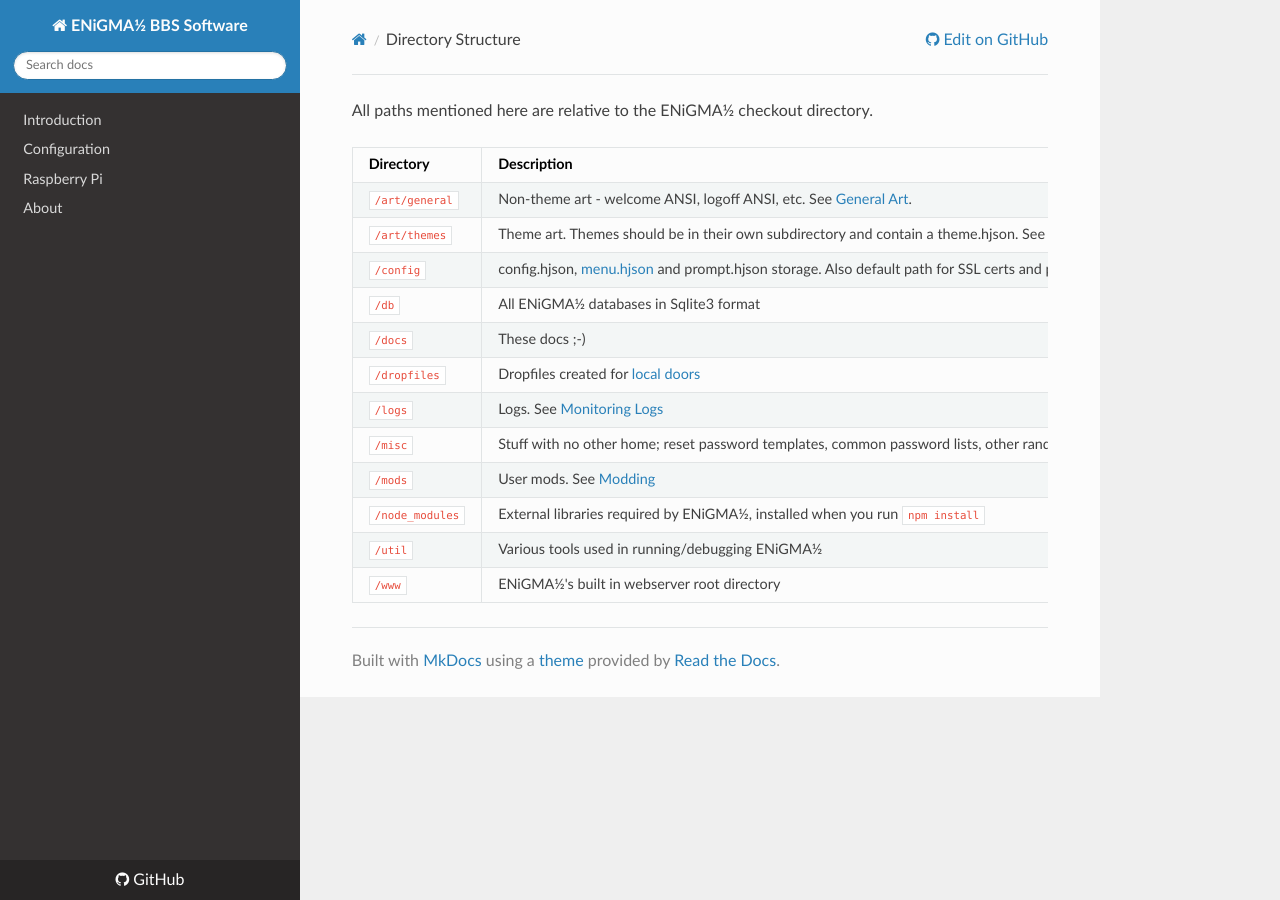
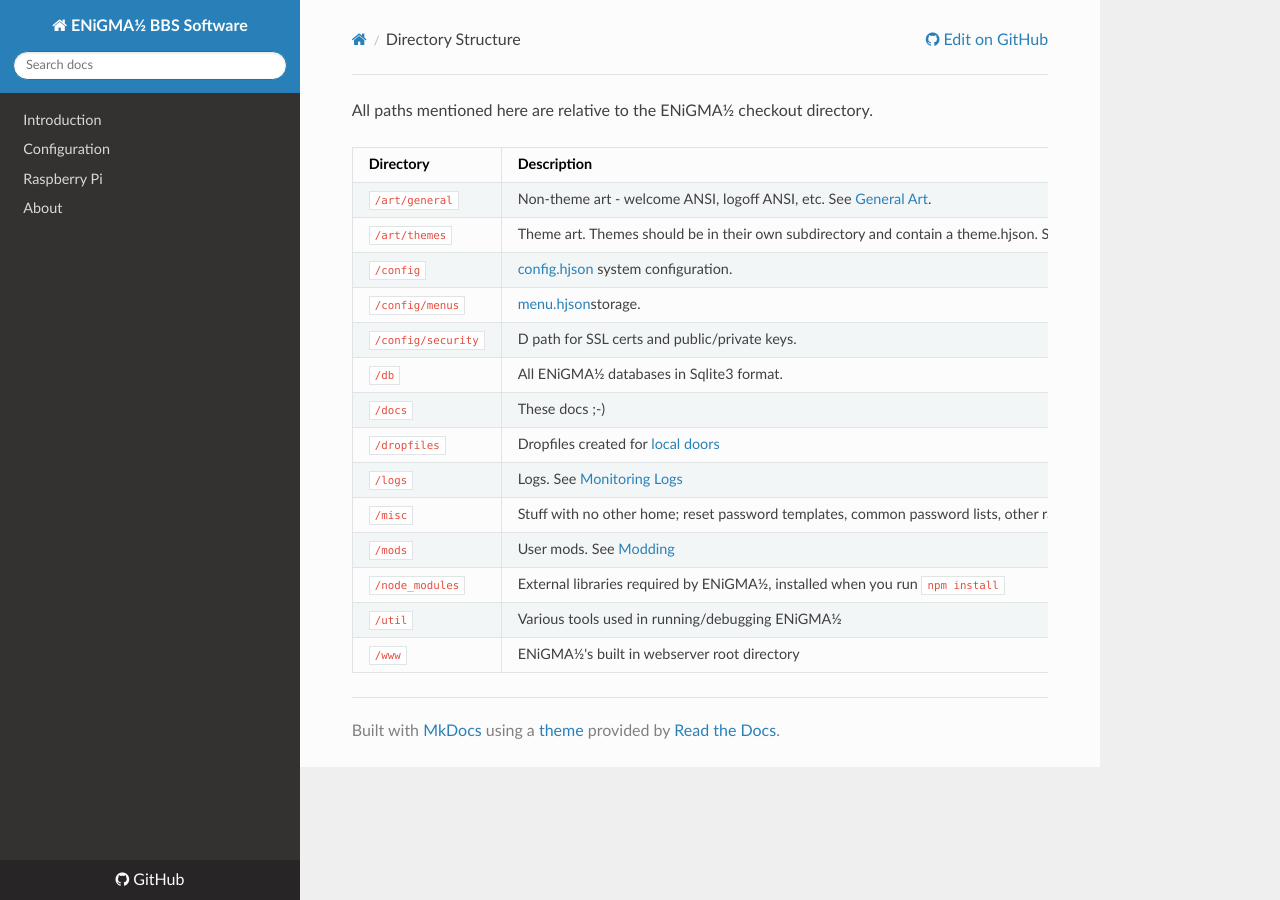
Before and after one commit to NuSkooler/enigma-bbs, an MkDocs documentation site: the page built from docs/configuration/directory-structure.md, in a window 1280 px wide. Built offline with MkDocs 1.6.1, drawn with Linux system fonts in a browser that asks for light colours; nearby versions of some CDN libraries; old or Windows-style settings are respelled for this version of MkDocs.

Commit message:
Doc updates

```diff
--- a/docs/configuration/directory-structure.md
+++ b/docs/configuration/directory-structure.md
@@ -8,8 +8,10 @@ All paths mentioned here are relative to the ENiGMA½ checkout directory.
 |---------------------|-----------------------------------------------------------------------------------------------------------|
 | `/art/general`      | Non-theme art - welcome ANSI, logoff ANSI, etc. See [General Art]({{ site.baseurl }}{% link art/general.md %}).
 | `/art/themes`       | Theme art. Themes should be in their own subdirectory and contain a theme.hjson. See [Themes]({{ site.baseurl }}{% link art/themes.md %}).
-| `/config`           | config.hjson, [menu.hjson]({{ site.baseurl }}{% link configuration/menu-hjson.md %}) and prompt.hjson storage. Also default path for SSL certs and public/private keys
-| `/db`               | All ENiGMA½ databases in Sqlite3 format
+| `/config`           | [config.hjson](config-hjson.md) system configuration.
+| `/config/menus`     | [menu.hjson](menu-hjson.md)storage.
+| `/config/security`  | D path for SSL certs and public/private keys.
+| `/db`               | All ENiGMA½ databases in Sqlite3 format.
 | `/docs`             | These docs ;-)
 | `/dropfiles`        | Dropfiles created for [local doors]({{ site.baseurl }}{% link modding/local-doors.md %})
 | `/logs`             | Logs. See [Monitoring Logs]({{ site.baseurl }}{% link troubleshooting/monitoring-logs.md %})
--- a/docs/configuration/menu-hjson.md
+++ b/docs/configuration/menu-hjson.md
@@ -3,7 +3,7 @@ layout: page
 title: Menu HSJON
 ---
 ## Menu HJSON
-The core of a ENiGMA½ based BBS is `menu.hjson`. Note that when `menu.hjson` is referenced, we're actually talking about `config/yourboardname-menu.hjson` or similar. This file determines the menus (or screens) a user can see, the order they come in and how they interact with each other, ACS configuration, etc. Like all configuration within ENiGMA½, menu configuration is done in [HJSON](https://hjson.org/) format. See [HJSON General Information](hjson.md) for more information.
+The core of a ENiGMA½ based BBS is `menu.hjson`. Note that when `menu.hjson` is referenced, we're actually talking about `config/menus/yourboardname-*.hjson`. These files determines the menus (or screens) a user can see, the order they come in and how they interact with each other, ACS configuration, etc. Like all configuration within ENiGMA½, menu configuration is done in [HJSON](https://hjson.org/) format. See [HJSON General Information](hjson.md) for more information.
 
 Entries in `menu.hjson` are often referred to as *blocks* or *sections*. Each entry defines a menu. A menu in this sense is something the user can see or visit. Examples include but are not limited to:
 
@@ -12,6 +12,8 @@ Entries in `menu.hjson` are often referred to as *blocks* or *sections*. Each en
 * Module driven menus such as door launchers and other custom mods
 
 Menu entries live under the `menus` section of `menu.hjson`. The *key* for a menu is it's name that can be referenced by other menus and areas of the system.
+
+:information_source: Remember that the top level menu may include additional files using the `includes` directive. See [Configuration Files](config-files.md) for more information on this.
 
 ## Common Menu Entry Members
 Below is a table of **common** menu entry members. These members apply to most entries, though entries that are backed by a specialized module (ie: `module: bbs_list`) may differ. See documentation for the module in question for particulars.
```
Also changed, not shown: UPGRADE.md (+7 -18 lines), docs/configuration/creating-config.md (+1 -1 lines), 1 other file.
